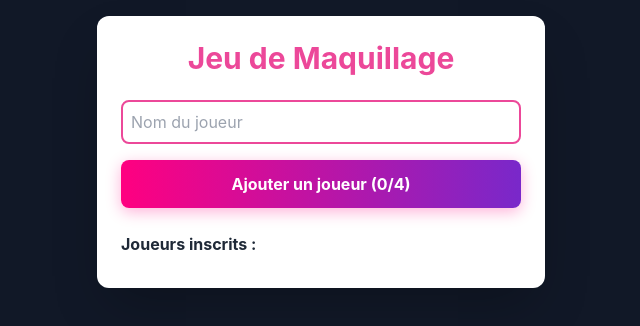
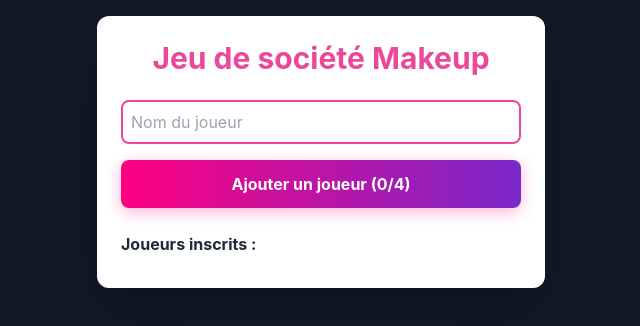
Before and after one commit to LudovicBruvry/mql, a React (Vite) app: page / in a window 1280 px wide. Shown: the top 326 px of the page, without its empty margins (319-959 px from the left). Built offline with nearby package versions, Linux system fonts and the light colour scheme.

Commit message:
changement nom

```diff
--- a/src/App.tsx
+++ b/src/App.tsx
@@ -404,7 +404,7 @@ export default function App() {
       <div className="min-h-screen bg-gray-900 text-white p-4">
         <div className="max-w-md mx-auto bg-white rounded-xl shadow-2xl p-6">
           <h1 className="text-3xl font-bold text-center mb-6 text-pink-500">
-            Jeu de Maquillage
+            Jeu de société Makeup
           </h1>
 
           <form onSubmit={handleAddPlayer} className="space-y-4">
```
